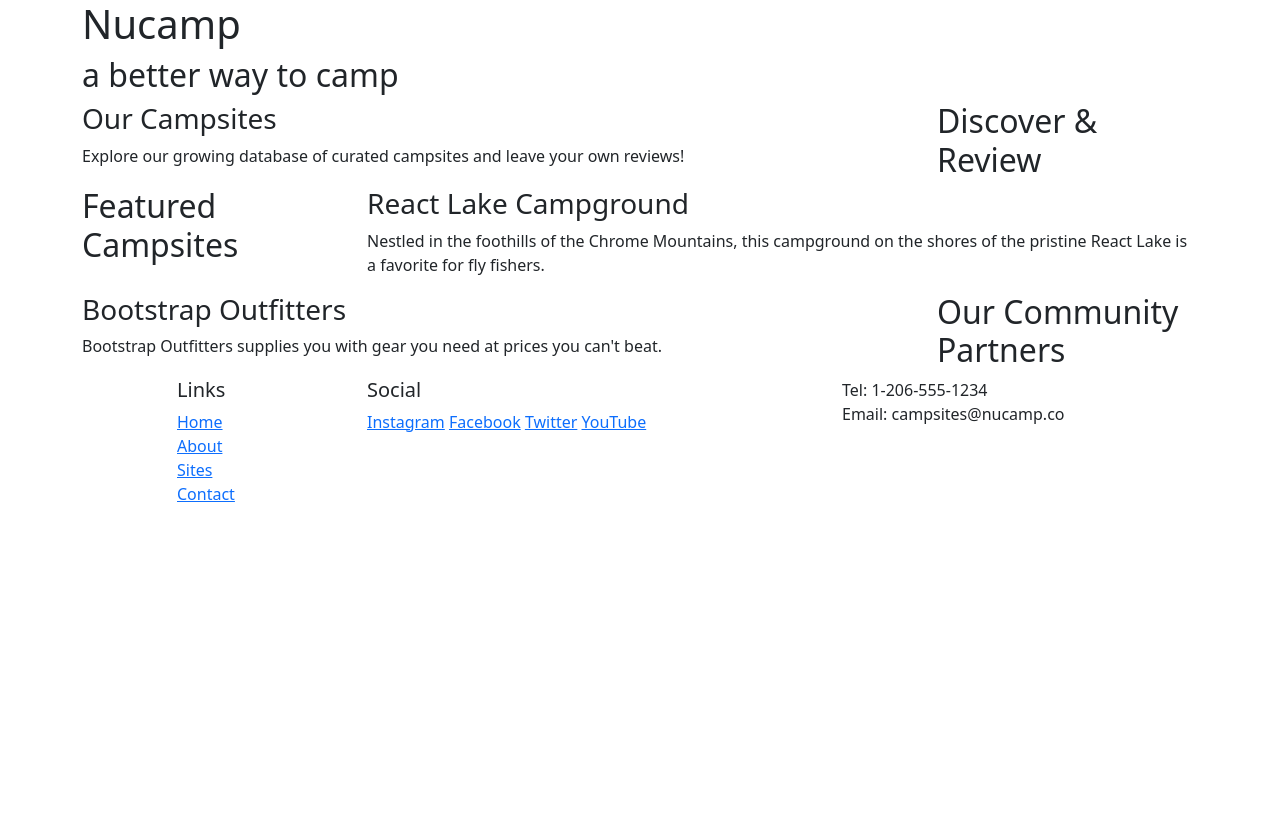
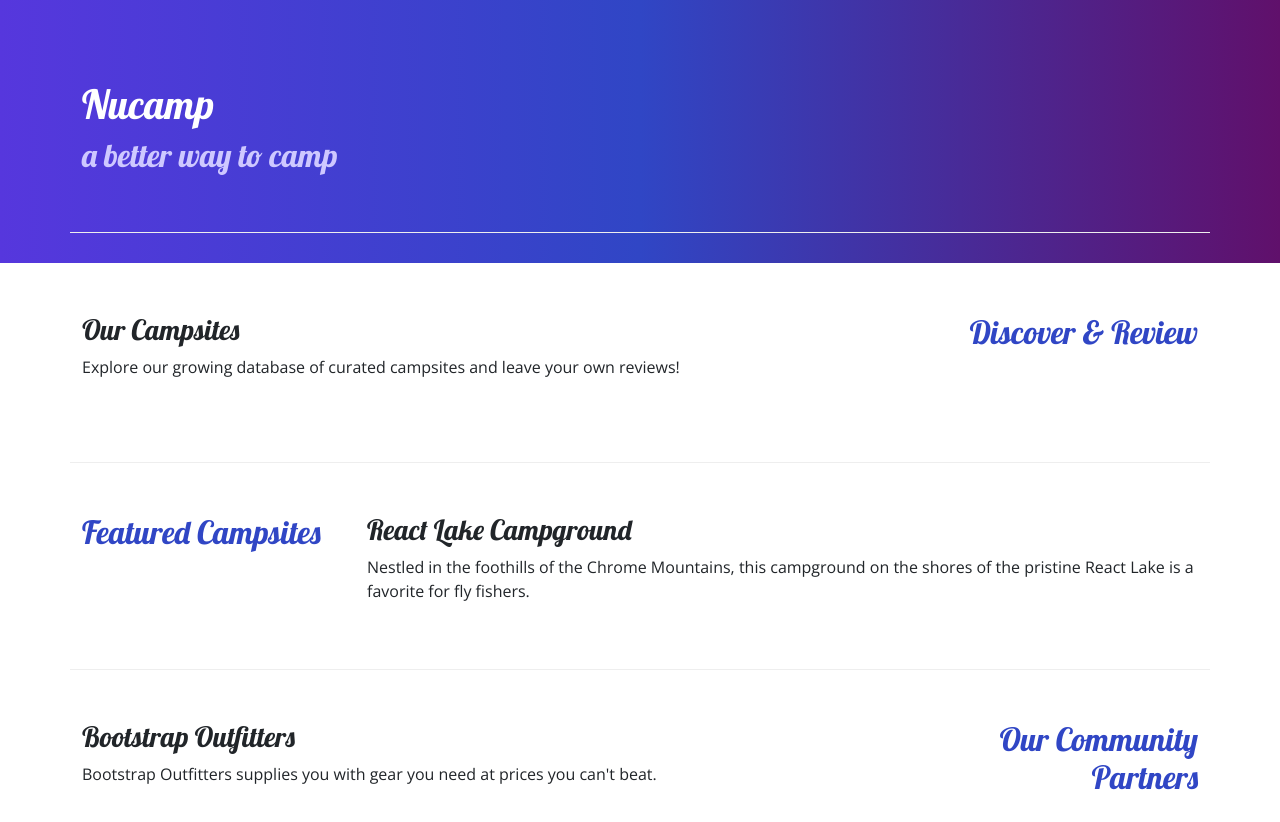
Before and after one commit to mwendwavickie/nucampsite, a plain HTML site: page index.html in a window 1280 px wide. Shown: the top 822 px of the page. Before the commit the page ends 800 px from the top, so only its background shows below. Drawn offline with nearby package versions, Linux system fonts and the light colour scheme.

Commit message:
Adding custom styles

```diff
--- /dev/null
+++ b/css/style.css
@@ -0,0 +1,32 @@
+body {
+    font-family: "Open Sans", sans-serif;
+}
+
+h1, h2, h3 {
+   font-family: "Lobster", cursive;
+}
+
+h2 {
+   color: #3046C5;
+}
+
+header {
+    padding: 30px;
+    background-image: linear-gradient(to right, #5637DD, #3046C5, #60106B);
+    color: white;
+}
+
+header h2 {
+    color: #CEC8FF;
+}
+
+footer {
+    background-image:linear-gradient(#CEC8FF,white);
+    padding: 20px 0;
+}
+
+.row-content {
+    padding: 50px 0;
+    border-bottom: 1px ridge;
+    min-height: 200px;
+}
--- a/index.html
+++ b/index.html
@@ -4,6 +4,8 @@
     <meta charset="UTF-8">
     <meta name="viewport" content="width=device-width, initial-scale=1.0">
      <link href="https://cdn.jsdelivr.net/npm/bootstrap@5.2.3/dist/css/bootstrap.min.css" rel="stylesheet" integrity="sha384-rbsA2VBKQhggwzxH7pPCaAqO46MgnOM80zW1RWuH61DGLwZJEdK2Kadq2F9CUG65" crossorigin="anonymous"/>
+     <link rel="stylesheet" href="https://fonts.googleapis.com/css?family=Lobster|Open+Sans" />
+     <link rel="stylesheet" href="./css/style.css">
     <title>Nucamp:A better way to camp.</title>
 </head>
 <body>
@@ -12,7 +14,7 @@
         <!-- header -->
         <header>
              <div class="container">
-                <div class="row">
+                <div class="row row-content align-items-centre">
                     <div class="col">
                         <h1>Nucamp</h1>
                         <h2>a better way to camp</h2>
@@ -26,9 +28,9 @@
         <main class="container">
 
             <!-- discover section -->
-            <section class="row">
+            <section class="row row-content align-items-centre">
                 <div class="col-sm-4 col-md-3 order-sm-last">
-                    <h2>Discover & Review</h2>
+                    <h2 class="text-sm-end">Discover & Review</h2>
                 </div>
                 <div class="col">
                     <h3>Our Campsites</h3>
@@ -38,7 +40,7 @@
             </section>
 
             <!-- feature section -->
-            <section class="row">
+            <section class="row row-content align-items-centre">
                 <div class="col-sm-4 col-md-3">
                     <h2>Featured Campsites</h2>
                 </div>
@@ -49,9 +51,9 @@
             </section>
 
             <!-- partner section -->
-            <section class="row">
+            <section class="row row-content align-items-centre">
                 <div class="col-sm-4 col-md-3 order-sm-last">
-                    <h2>Our Community Partners</h2>
+                    <h2 class="text-sm-end">Our Community Partners</h2>
                 </div>
                 <div class="col">
                     <h3>Bootstrap Outfitters</h3>
@@ -64,7 +66,7 @@
         <!-- footer -->
         <footer>
             <div class="container">
-                <div class="row">
+                <div class="row row-content align-items-centre">
                     <div class="col-4 col-sm-2 offset-1">
                         <h5>Links</h5>
                              <ul class="list-unstyled">
@@ -74,14 +76,14 @@
                                 <li><a href="#">Contact</a></li>
                             </ul>
                     </div>
-                    <div class="col-6 col-sm-5">
+                    <div class="col-6 col-sm-5 text-center">
                         <h5>Social</h5>
                             <a href="http://instagram.com/">Instagram</a>
                             <a href="http://facebook.com/">Facebook</a>
                             <a href="http://twitter.com/">Twitter</a>
                             <a href="http://youtube.com/">YouTube</a>
                     </div>
-                    <div class="col-sm-4">
+                    <div class="col-sm-4 text-center">
                              Tel: 1-206-555-1234<br />
                             Email: campsites@nucamp.co
                     </div>
```
Also changed, not shown: aboutus.html (added, +90 -0 lines).
